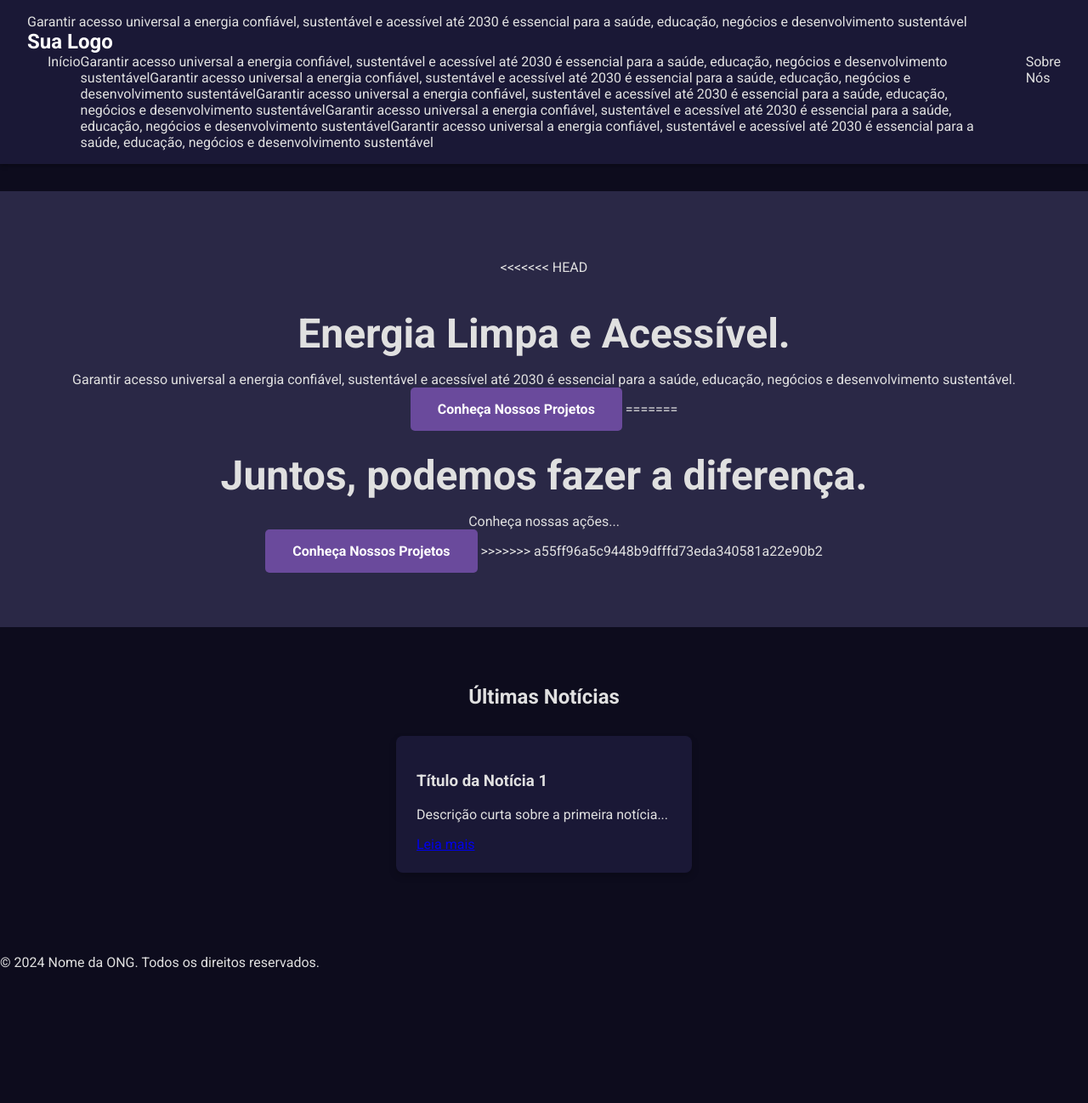
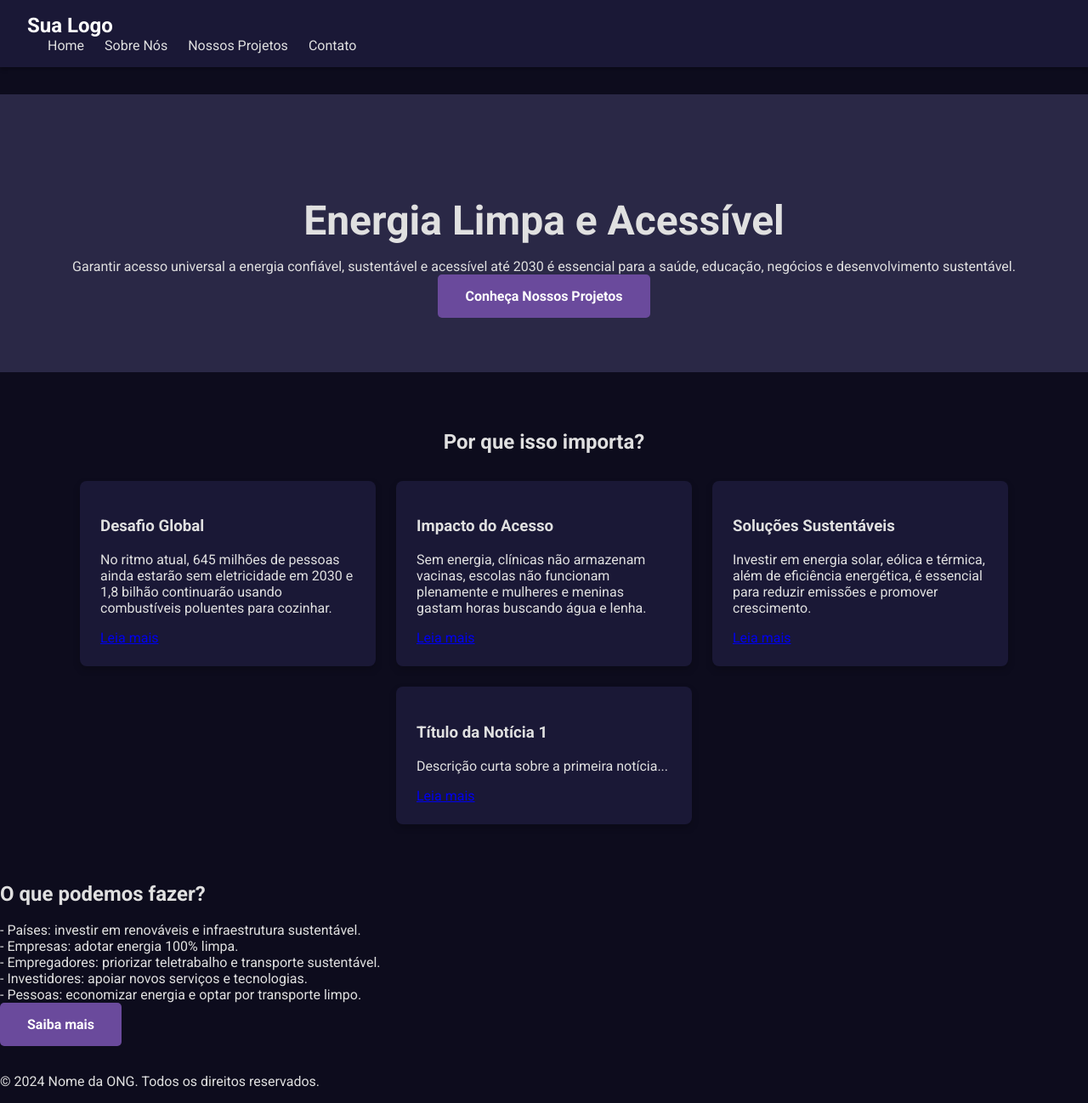
Before and after one commit to Lisias20/TrabalhoVanessa, a plain HTML site: page TrabalhoVanessa3/index.html in a window 1280 px wide. Shown: the whole page at 85% size. Before the commit the page ends 1158 px from the top, so only its background shows below. Drawn offline with Linux system fonts and the light colour scheme.

Commit message:
commit index 1.1

```diff
--- a/TrabalhoVanessa3/index.html
+++ b/TrabalhoVanessa3/index.html
@@ -1,57 +1,68 @@
 <!DOCTYPE html>
-<!-- Define o tipo de documento e idioma -->
 <html lang="pt-br">
 <head>
-    <!-- Meta tags para configuração da página -->
-    <meta charset="UTF-8"> <!-- Codificação de caracteres -->
-    <meta name="viewport" content="width=device-width, initial-scale=1.0"> <!-- Responsividade -->
-    <title>Sua ONG - Juntos por um futuro melhor</title> <!-- Título na aba -->
-    <link rel="stylesheet" href="style.css"> <!-- Link para arquivo CSS -->
+    <meta charset="UTF-8">
+    <meta name="viewport" content="width=device-width, initial-scale=1.0">
+    <title>Sua ONG - Juntos por um futuro melhor</title>
+    <link rel="stylesheet" href="style.css">
 </head>
 <body>
-    <!-- Cabeçalho do site -->
+
     <header>
-        <nav>Garantir acesso universal a energia confiável, sustentável e acessível até 2030 é essencial para a saúde, educação, negócios e desenvolvimento sustentável
-            <div class="logo">Sua Logo</div> <!-- Logo/Marca -->
-            <!-- Menu de navegação -->
+        <nav>
+            <div class="logo">Sua Logo</div>
             <ul>
-                <li><a href="index.html">Início</a></li>Garantir acesso universal a energia confiável, sustentável e acessível até 2030 é essencial para a saúde, educação, negócios e desenvolvimento sustentávelGarantir acesso universal a energia confiável, sustentável e acessível até 2030 é essencial para a saúde, educação, negócios e desenvolvimento sustentávelGarantir acesso universal a energia confiável, sustentável e acessível até 2030 é essencial para a saúde, educação, negócios e desenvolvimento sustentávelGarantir acesso universal a energia confiável, sustentável e acessível até 2030 é essencial para a saúde, educação, negócios e desenvolvimento sustentávelGarantir acesso universal a energia confiável, sustentável e acessível até 2030 é essencial para a saúde, educação, negócios e desenvolvimento sustentável
+                <li><a href="index.html">Home</a></li>
                 <li><a href="about.html">Sobre Nós</a></li>
-                <!-- ... outros links -->
+                <li><a href="projects.html">Nossos Projetos</a></li>
+                <li><a href="contact.html">Contato</a></li>
             </ul>
         </nav>
     </header>
 
-    <!-- Conteúdo principal da página -->
     <main>
-        <!-- Seção Hero (destaque principal) -->
         <section class="hero">
-<<<<<<< HEAD
-            <h1>Energia Limpa e Acessível.</h1>
+            <h1>Energia Limpa e Acessível</h1>
             <p>Garantir acesso universal a energia confiável, sustentável e acessível até 2030 é essencial para a saúde, educação, negócios e desenvolvimento sustentável.</p>
             <a href="projects.html" class="cta-button">Conheça Nossos Projetos</a>
-=======
-            <h1>Juntos, podemos fazer a diferença.</h1> <!-- Título principal -->
-            <p>Conheça nossas ações...</p> <!-- Descrição -->
-            <a href="projects.html" class="cta-button">Conheça Nossos Projetos</a> <!-- Botão CTA -->
->>>>>>> a55ff96a5c9448b9dfffd73eda340581a22e90b2
         </section>
 
-        <!-- Seção de notícias -->
         <section class="latest-news">
-            <h2>Últimas Notícias</h2>
+            <h2>Por que isso importa?</h2>
             <div class="news-container">
-                <!-- As notícias serão inseridas aqui via JavaScript -->
+                <article class="news-item">
+                    <h3>Desafio Global</h3>
+                    <p>No ritmo atual, 645 milhões de pessoas ainda estarão sem eletricidade em 2030 e 1,8 bilhão continuarão usando combustíveis poluentes para cozinhar.</p>
+                    <a href="#">Leia mais</a>
+                </article>
+                <article class="news-item">
+                    <h3>Impacto do Acesso</h3>
+                    <p>Sem energia, clínicas não armazenam vacinas, escolas não funcionam plenamente e mulheres e meninas gastam horas buscando água e lenha.</p>
+                    <a href="#">Leia mais</a>
+                </article>
+                <article class="news-item">
+                    <h3>Soluções Sustentáveis</h3>
+                    <p>Investir em energia solar, eólica e térmica, além de eficiência energética, é essencial para reduzir emissões e promover crescimento.</p>
+                    <a href="#">Leia mais</a>
+                </article>
             </div>
+        </section>
+
+        <section class="about-summary">
+            <h2>O que podemos fazer?</h2>
+            <p> - Países: investir em renováveis e infraestrutura sustentável.<br>
+                - Empresas: adotar energia 100% limpa.<br>
+                - Empregadores: priorizar teletrabalho e transporte sustentável.<br>
+                - Investidores: apoiar novos serviços e tecnologias.<br>
+                - Pessoas: economizar energia e optar por transporte limpo.</p>
+            <a href="about.html" class="cta-button">Saiba mais</a>
         </section>
     </main>
 
-    <!-- Rodapé do site -->
     <footer>
         <p>&copy; 2024 Nome da ONG. Todos os direitos reservados.</p>
     </footer>
 
-    <!-- Script JavaScript -->
     <script src="script.js"></script>
 </body>
 </html>
```
